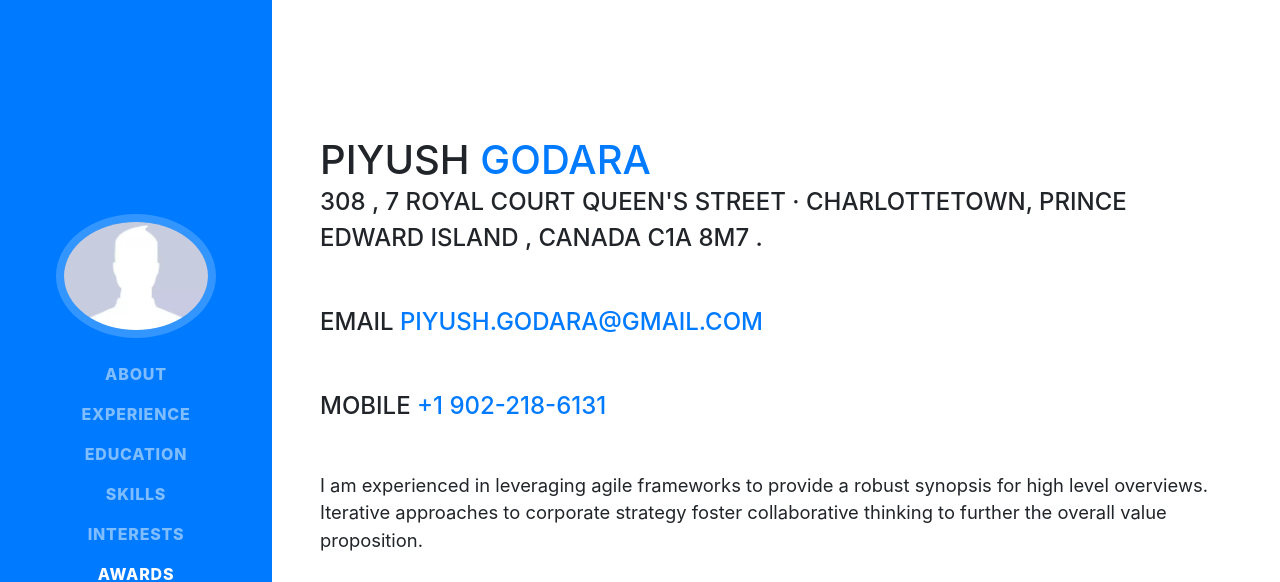
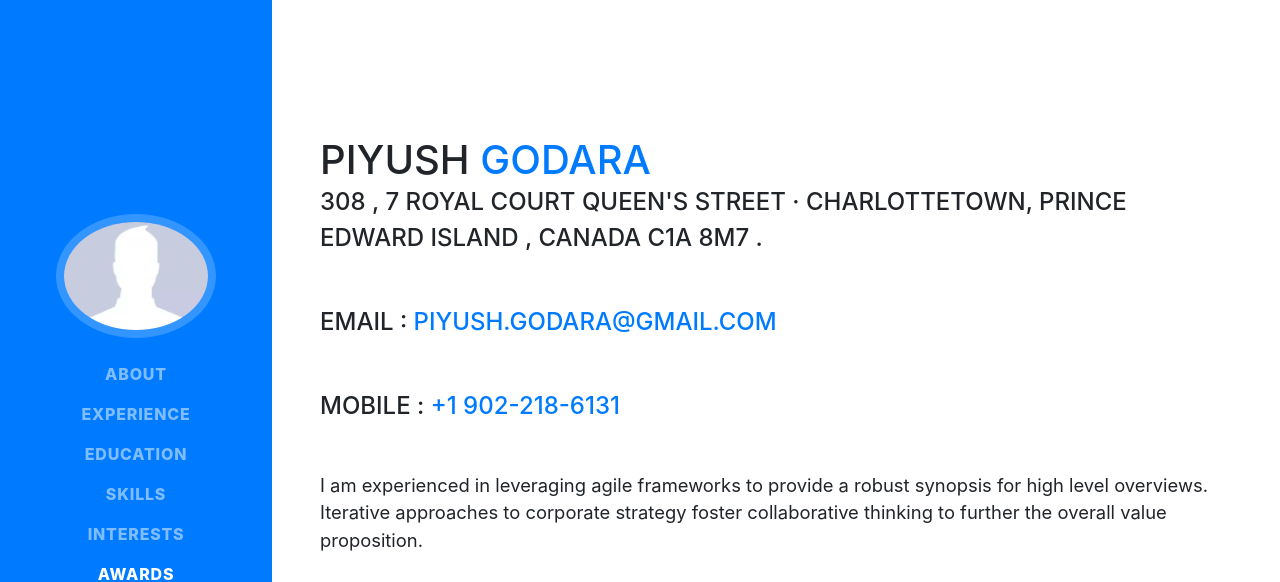
Before and after one commit to piyushgodara/piyushgodara.github.io, a website with bundled scripts: page index.html in a window 1280 px wide. Shown: the top 582 px of the page. Built offline with nearby package versions, Linux system fonts and the light colour scheme; a web font is replaced by a local one.

Commit message:
Update index.html

```diff
--- a/index.html
+++ b/index.html
@@ -68,10 +68,10 @@
           </h1>
           <div class="subheading mb-5">308 , 7 Royal Court Queen's Street · Charlottetown, Prince Edward Island , Canada  C1A 8M7 .
           </div>
-          <div class="subheading mb-5">  Email
+          <div class="subheading mb-5">  Email :
             <a href="mailto:piyush.godara@gmail.com">piyush.godara@gmail.com</a>
           </div>
-           <div class="subheading mb-5"> Mobile
+           <div class="subheading mb-5"> Mobile :
             <a href="#">+1 902-218-6131</a>
           </div>
           <p class="lead mb-5">I am experienced in leveraging agile frameworks to provide a robust synopsis for high level overviews. Iterative approaches to corporate strategy foster collaborative thinking to further the overall value proposition.</p>
```
